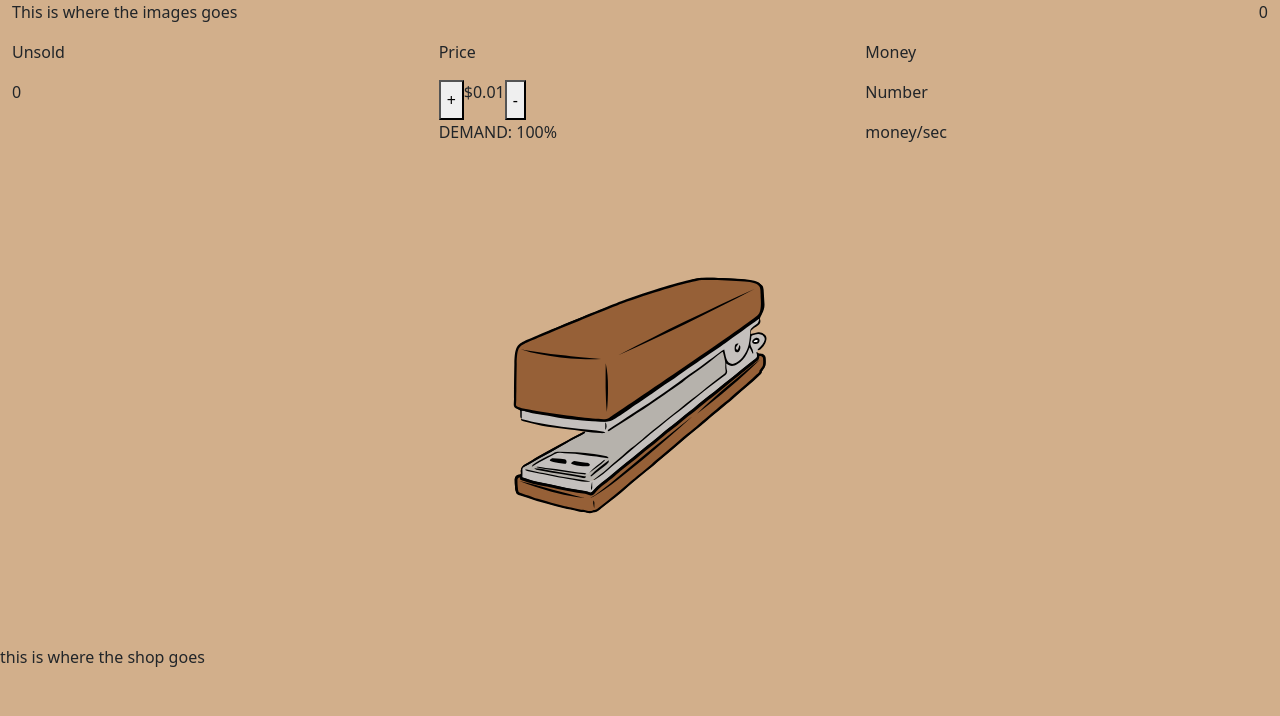
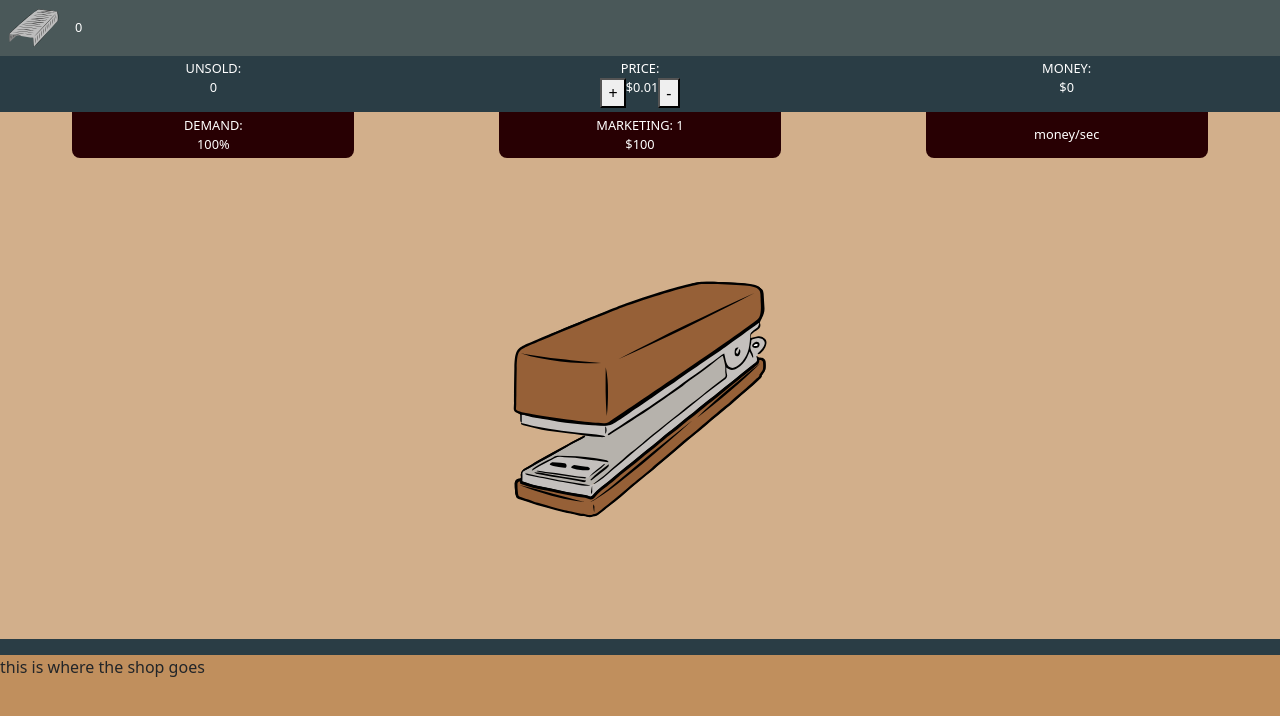
Before and after one commit to Aulero99/checkpoint2, a plain HTML site: page index.html in a window 1280 px wide. Drawn offline with nearby package versions, Linux system fonts and the light colour scheme.

Commit message:
All Items Working, editing out demand

```diff
--- a/app.js
+++ b/app.js
@@ -2,28 +2,49 @@ let stapleCount = 0
 let unsoldStapleCount = 0
 let staplePrice = 1
 
+let money = 0
+let wire = 1
+
 let stapleDemand = 100
 let stapleDemandMultiplier = 1
 let stapleDemandOperator = 1
+let currentStapleDemand = 0
+
+const marketingPriceArray = [
+    100,
+    400,
+    800,
+    4000,
+    12000,
+    50000,
+    150000,
+    500000,
+    1250000,
+]
+let marketTrack = 0
 
 
-const storeItems = [
-    {
-        name:'Auto Stapler',
-        cost: 10,
 
-    }
-]
+// These are the universal interval updaters for
+// the money and staple increases
+let writeStapleCountInterval = setInterval(writeStapleCount, 100)
+let sellStapleInterval = setInterval(sellStaple, 100)
+
 
 // These functions take in how many staples to add to the tracker
 // then writes those changes both to the total staple count
 // as well as the unsold staple count
 function increaseStapleCount(number){
+    if (wire<=0){
+        return
+    }else{
+    wire--
     stapleCount += number
     unsoldStapleCount += number
     writeUnsoldStapleCount(number)
     writeStapleCount()
     storeCheck()
+    }
 }
 
 function writeStapleCount(){
@@ -96,13 +117,62 @@ function calculateStapleDemand(){
         stapleDemand = 1
     }
     result = stapleDemand * stapleDemandMultiplier
-    writeStapleDemand(result)
+    currentStapleDemand = result
+    console.log(currentStapleDemand);
+    clearInterval(sellStapleInterval)
+    sellStapleInterval = setInterval(sellStaple, 1000/stapleDemand)
+    writeStapleDemand()
 }
 
-function writeStapleDemand(number){
-    document.getElementById('stapleDemandHTM').innerText = number + '%'
+function writeStapleDemand(){
+    document.getElementById('stapleDemandHTM').innerText = currentStapleDemand + '%'
+}
+
+// This function increases the level of marketing
+function marketIncrease(){
+    if(marketingPriceArray[marketTrack] > money){
+        return
+    }else{
+        money -= marketingPriceArray[marketTrack]
+        stapleDemandOperator++
+        marketTrack++
+        document.getElementById('marketingHTM').innerText=stapleDemandOperator
+        document.getElementById('marketingPriceHTM').innerText = '$' + marketingPriceArray[marketTrack]
+        calculateStapleDemand()
+        writeMoney()
+    }
+}
+
+// This function calculates the number of staples to sell
+// based on the stapleDemand variable
+// then sells them at the current price index
+// and writes that number to the dom
+function calculateStapleSales(){
+    let sales = 0
+}
+
+function sellStaple(){
+    if (unsoldStapleCount < 1){
+        unsoldStapleCount = 0
+        return
+    }else {
+        money = ((money*100)+staplePrice)/100
+        unsoldStapleCount--
+        writeUnsoldStapleCount()
+        writeMoney()
+    }
+}
+
+// This function updates the money on the don
+function writeMoney(){
+    let moneyFix = money*100
+    moneyFix = Math.floor(moneyFix)/100
+    document.getElementById('moneyHTM').innerText = '$' + moneyFix
+    writeUnsoldStapleCount()
 }
 
 // These functions update the store periodically based on
 // the number of staples you have produced
-function
+function storeCheck(){
+    console.log('storecheck');
+}
--- a/index.html
+++ b/index.html
@@ -19,37 +19,59 @@
 <body>
     <header class="container-fluid">
         <section class="row">
-            <div class="col-12 staple-counter">
-                <div>
-                    This is where the images goes
+            <div class="col-12 staple-counter p-2">
+                <div class="image-box">
+                   <img src="assets/images/Staples.svg" alt="Staples">
                 </div>
                 <p id="stapleCountHTM">
                     0
                 </p>
             </div>
         </section>
-        <section class="row">
-            <div class="col-4">
-                <p>Unsold</p>
+
+        <section class="money-info row">
+            <div class="col-4 text-center">
+                <p>UNSOLD:</p>
                 <p id="unsoldStapleCountHTM">0</p>
             </div>
-            <div class="col-4">
-                <p>Price</p>
+            <div class="col-4 price-setting">
+                <p>PRICE:</p>
                 <div class="d-flex flex-row">
                     <button onclick="priceChange(1)">+</button>
                     <p id="staplePriceHTM">$0.01</p>
                     <button onclick="priceChange(-1)">-</button>
                 </div>
             </div>
-            <div class="col-4">
-                <p>Money</p>
-                <p>Number</p>
+            <div class="col-4 text-center">
+                <p>MONEY:</p>
+                <p id="moneyHTM">$0</p>
             </div>
         </section>
+
         <section class="row">
-            <div class="col-4"></div>
-            <div class="col-4">DEMAND: <span id="stapleDemandHTM">100%</span></div>
-            <div class="col-4">money/sec</div>
+
+            <div for="demand" class="d-flex col-4 text-center">
+                <div class="resource-info-card">
+                    <p>DEMAND:</p>
+                    <p><span id="stapleDemandHTM">100%</span></p>
+                </div>
+            </div>
+
+            <div for="marketing" class="d-flex col-4 text-center" onclick="marketIncrease()">
+                <div class="resource-info-card">
+                    <p>MARKETING: <span id="marketingHTM">1</span></p>
+                    <p id="marketingPriceHTM">$100</p>
+                </div>
+            </div>
+
+            <div for="moneyrate" class="d-flex col-4 text-center">
+                <div class="resource-info-card">
+                    <p>
+                        money/sec
+                    </p>
+                </div>
+
+            </div>
         </section>
     </header>
 
@@ -62,7 +84,7 @@
     </main>
 
     <footer class="container-fluid">
-        <section class="row">
+        <section class="shop-container row">
             this is where the shop goes
         </section>
     </footer>
--- a/style.css
+++ b/style.css
@@ -24,6 +24,12 @@ img {
     height: 100%;
 }
 
+p{
+    padding: 0;
+    margin: 0;
+    font-size: 0.8rem;
+}
+
 .stapler {
     height: 30vh;
     display: flex;
@@ -35,5 +41,50 @@ img {
 .staple-counter {
     display: flex;
     flex-direction: row;
-    justify-content: space-between;
+    justify-content: flex-start;
+    align-items: center;
+    background-color: var(--lghtGray);
+    color: var(--lghtText);
 }
+
+.staple-counter .image-box{
+    height: 2.5rem;
+}
+
+.staple-counter .image-box img{
+    padding-right: 1rem;
+}
+
+.money-info {
+    background-color: var(--drkGray);
+    color: var(--lghtText);
+    padding: 0.2rem 0;
+}
+
+.price-setting {
+    display: flex;
+    flex-direction: column;
+    align-items: center;
+    justify-items: center;
+}
+
+.resource-info-card{
+    background-color: var(--drkBrown);
+    color: var(--lghtText);
+    justify-self: center;
+    display: flex;
+    flex-direction: column;
+    justify-content: center;
+    flex-grow: 1;
+    margin: 0 15%;
+    padding: 0.25rem 0;
+    border: 0;
+    border-radius: 0 0 0.5rem 0.5rem;
+}
+
+.shop-container{
+    background-color: var(--lghtBrown);
+    border-top: solid 1rem;
+    border-color: var(--drkGray);
+    height: 100%;
+}
```
Also changed, not shown: assets/Images/Staples.svg (added).
